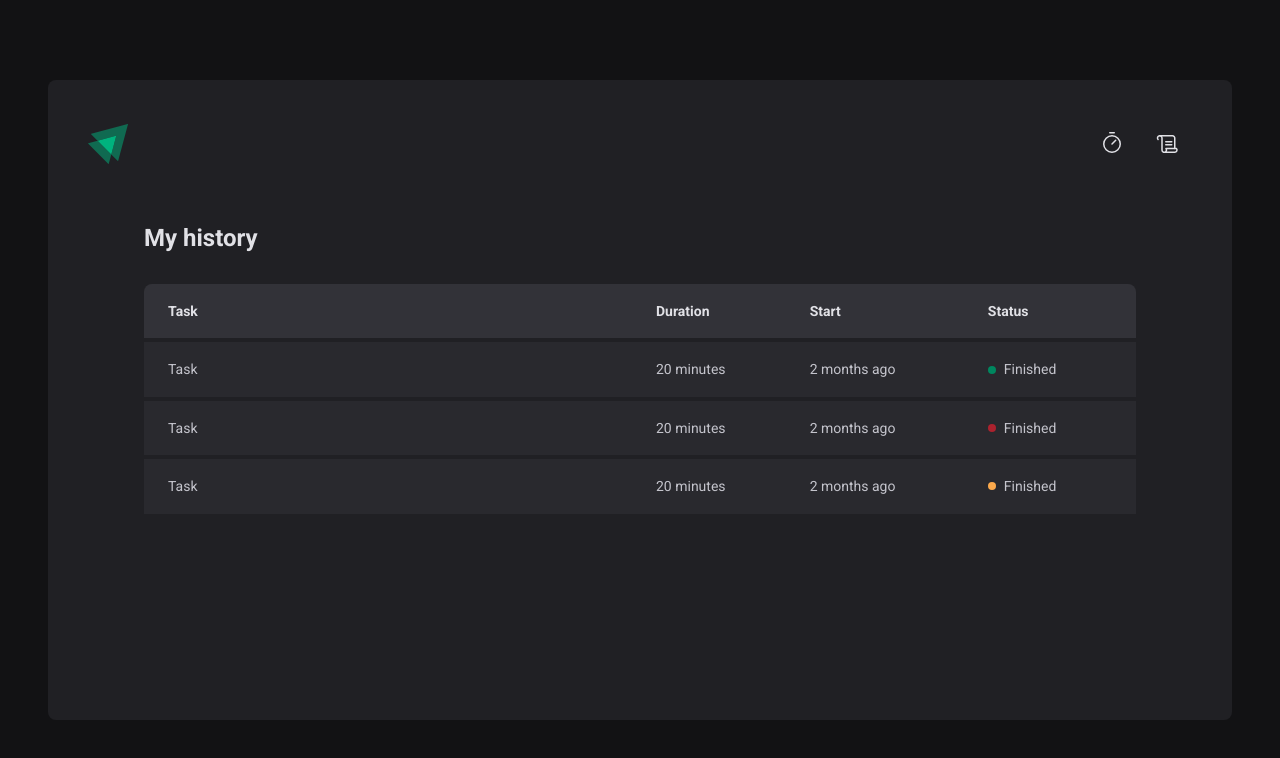
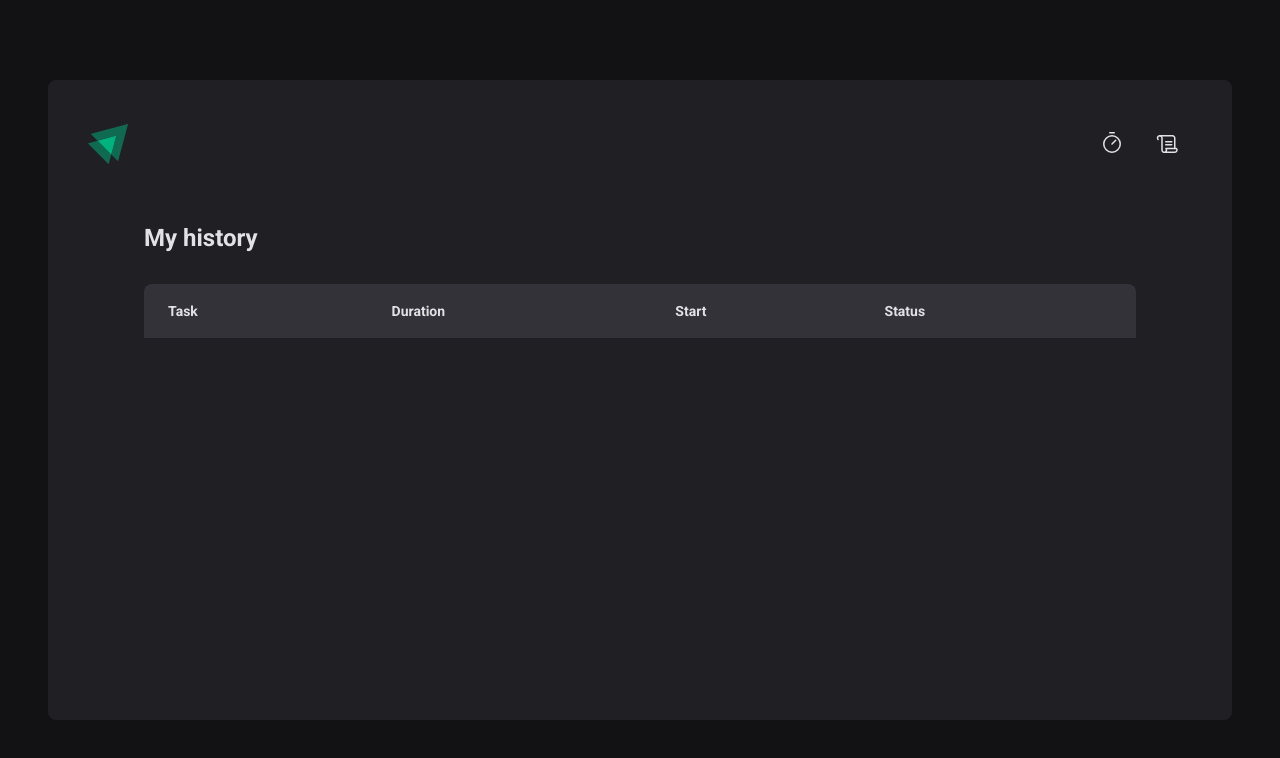
Before and after one commit to caleb-freitas/timer, a React (Vite) app: page /history in a window 1280 px wide. Shown: the top 758 px of the page. Built offline with nearby package versions, Linux system fonts and the light colour scheme.

Commit message:
feat: added history list

```diff
--- a/src/pages/History.tsx
+++ b/src/pages/History.tsx
@@ -1,6 +1,11 @@
+import { useContext } from 'react'
 import styled from 'styled-components'
+import { CycleContext } from '../contexts/CycleContext'
+import { formatDistanceToNow } from 'date-fns'
 
 export function History() {
+  const { cycles } = useContext(CycleContext)
+
   return (
     <HistoryContainer>
       <h1>My history</h1>
@@ -15,30 +20,30 @@
             </tr>
           </thead>
           <tbody>
-            <tr>
-              <td>Task</td>
-              <td>20 minutes</td>
-              <td>2 months ago</td>
-              <td>
-                <Status statusColor="green">Finished</Status>
-              </td>
-            </tr>
-            <tr>
-              <td>Task</td>
-              <td>20 minutes</td>
-              <td>2 months ago</td>
-              <td>
-                <Status statusColor="red">Finished</Status>
-              </td>
-            </tr>
-            <tr>
-              <td>Task</td>
-              <td>20 minutes</td>
-              <td>2 months ago</td>
-              <td>
-                <Status statusColor="yellow">Finished</Status>
-              </td>
-            </tr>
+            {cycles.map((cycle) => {
+              return (
+                <tr key={cycle.id}>
+                  <td>{cycle.task}</td>
+                  <td>{cycle.minutes}</td>
+                  <td>
+                    {formatDistanceToNow(cycle.startDate, {
+                      addSuffix: true,
+                    })}
+                  </td>
+                  <td>
+                    {cycle.finishedDate && (
+                      <Status statusColor="green">Finished</Status>
+                    )}
+                    {cycle.stopDate && (
+                      <Status statusColor="red">Interrupted</Status>
+                    )}
+                    {!cycle.finishedDate && !cycle.stopDate && (
+                      <Status statusColor="yellow">In progress</Status>
+                    )}
+                  </td>
+                </tr>
+              )
+            })}
           </tbody>
         </table>
       </TaskHistory>
```
